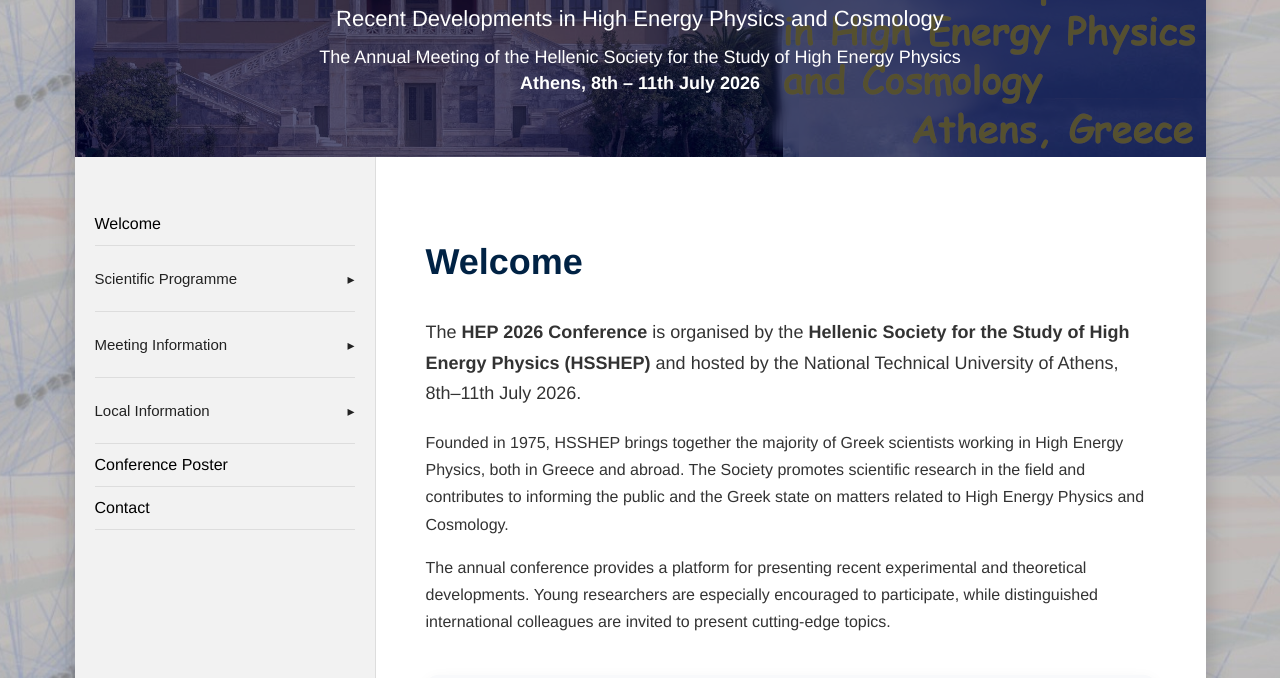
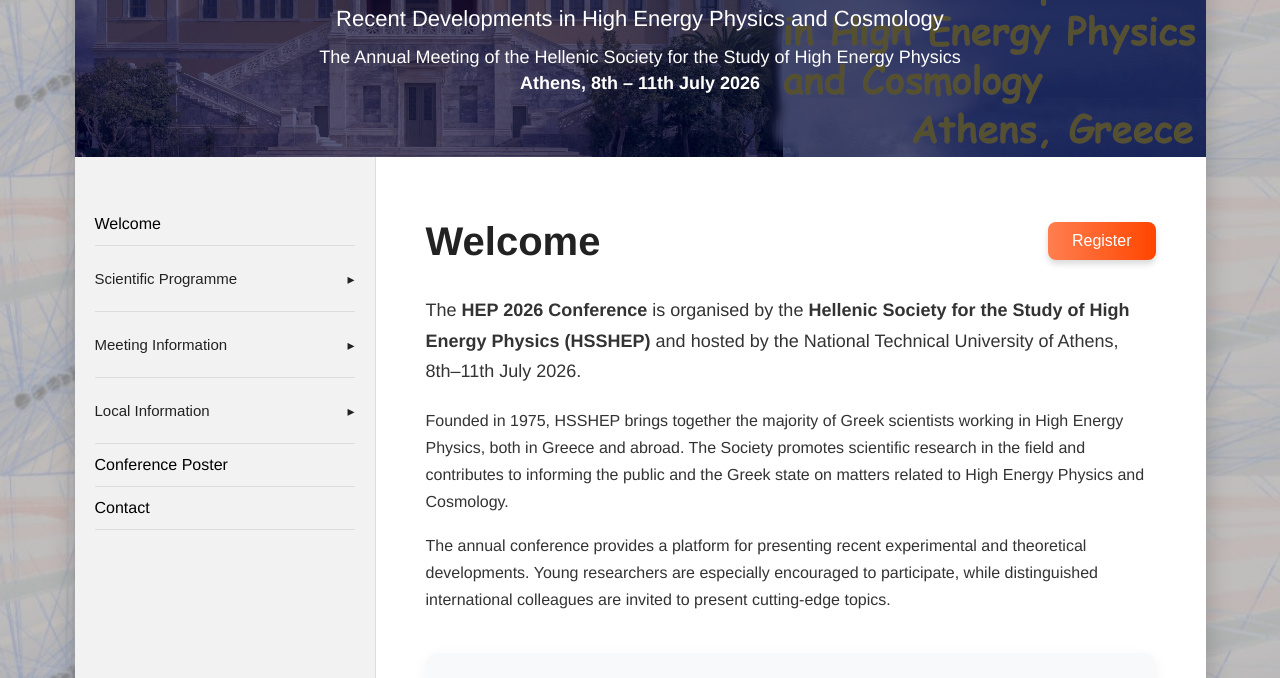
Before and after one commit to Fritzalas/HEP-2026-Website, a plain HTML site: page index.html in a window 1280 px wide. Shown: the part 122-800 px from the top of the page. Drawn offline with Linux system fonts and the light colour scheme.

Commit message:
Mandatory fixes.

```diff
--- a/CSS/style.css
+++ b/CSS/style.css
@@ -412,3 +412,35 @@
     transform: translateY(-2px);
     color: #0b3d91;
 }
+/* Flex container for heading + button */
+.heading-with-button {
+    display: flex;
+    align-items: center;
+    justify-content: space-between; /* h1 left, button right */
+    margin-bottom: 20px;
+    flex-wrap: wrap; /* ensures responsiveness on small screens */
+}
+
+.heading-with-button h1 {
+    font-size: 2.5rem;
+    margin: 0;
+    color: #222;
+}
+
+/* Stylish register button */
+.register-btn {
+    background: linear-gradient(90deg, #FF7F50, #FF4500);
+    color: white;
+    padding: 10px 24px;
+    font-size: 1rem;
+    border: none;
+    border-radius: 8px;
+    cursor: pointer;
+    transition: transform 0.2s, box-shadow 0.2s;
+    box-shadow: 0 4px 6px rgba(0,0,0,0.15);
+}
+
+.register-btn:hover {
+    transform: translateY(-2px);
+    box-shadow: 0 6px 12px rgba(0,0,0,0.25);
+}
--- a/index.html
+++ b/index.html
@@ -80,7 +80,12 @@
         <!-- MAIN CONTENT -->
         <main class="main-content">
 
-            <h1>Welcome</h1>
+            <div class="heading-with-button">
+                <h1>Welcome</h1>
+                <button id="register_init_btn" class="register-btn">
+                    Register
+                </button>
+            </div>
 
             <p class="lead">
                 The <strong>HEP 2026 Conference</strong> is organised by the
@@ -119,7 +124,7 @@
                     <div>I. Kopsalis</div>
                     <div>K. Kousouris</div>
                     <div>C. Kouvaris</div>
-                    <div>N. Trakas</div>
+                    <div>N. Tracas</div>
                     <div>Y. Tsipolitis</div>
                 </div>
             </section>
--- a/links.js
+++ b/links.js
@@ -14,4 +14,8 @@
     document.getElementById("link-participants").href =
         base + CONFIG.indico.participants;
 
+    const registerBtn = document.getElementById("register_init_btn");
+    registerBtn.addEventListener("click", function() {
+        window.location.href = base + CONFIG.indico.registration;
+    });
 });
```
Also changed, not shown: Pages/contact.html (+3 -3 lines), Pages/poster.html (+2 -2 lines), Images/posterHEP2026.png (added).
